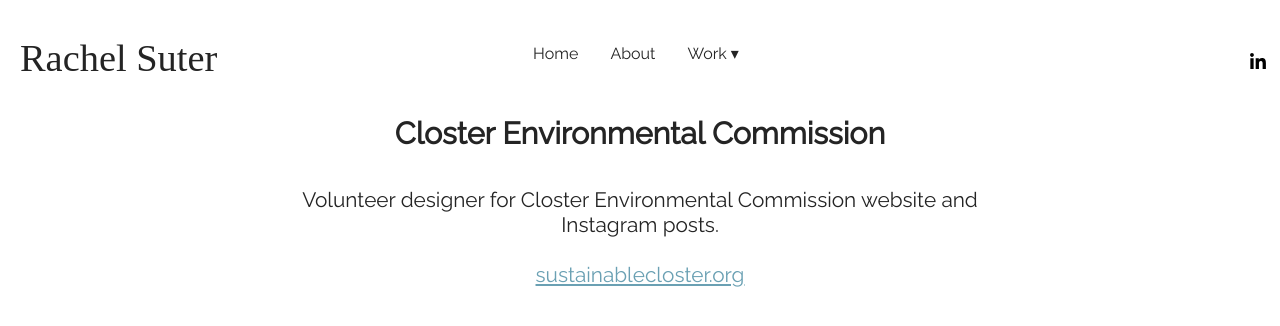
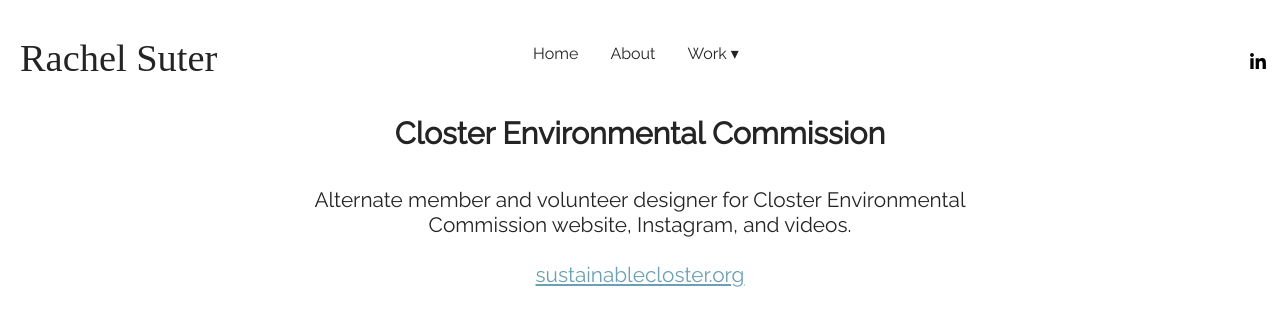
Before and after one commit to rachelsuter/Graphic-Design-Portfolio, a plain HTML site: page environmental-commission.html in a window 1280 px wide. Shown: the top 326 px of the page. Drawn offline with Linux system fonts and the light colour scheme; a web font is replaced by a local one.

Commit message:
Updated EC description

```diff
--- a/environmental-commission.html
+++ b/environmental-commission.html
@@ -44,7 +44,7 @@
         Closter Environmental Commission
     </h1>
     <p>
-        Volunteer designer for Closter Environmental Commission website and Instagram posts.
+        Alternate member and volunteer designer for Closter Environmental Commission website, Instagram, and videos.
         <br><br>
         <a class="link" href="https://sustainablecloster.org/" target="_blank" rel="noopener noreferrer">sustainablecloster.org</a>
 
```
